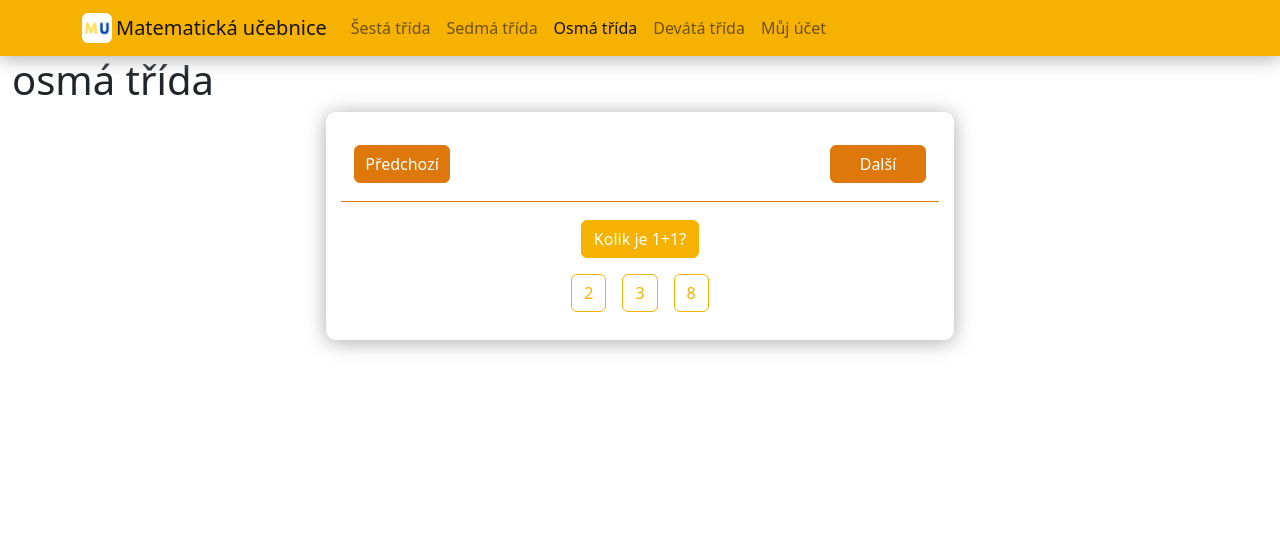
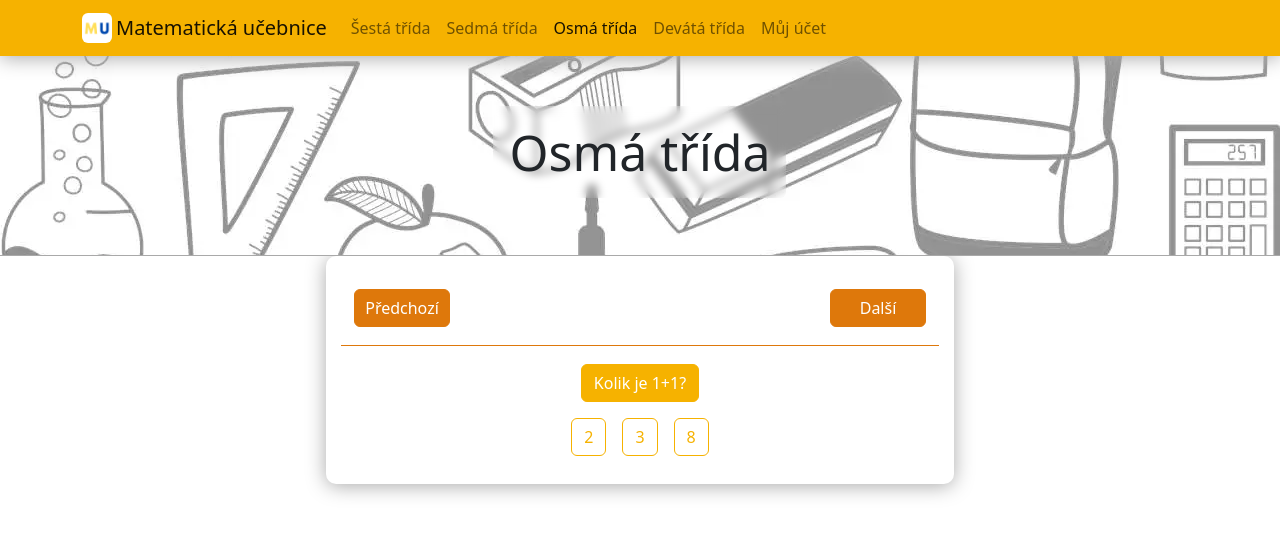
Before and after one commit to gyarab/2022-3e-matematicka_ucebnice, a Next.js app: page /class/eight in a window 1280 px wide. Shown: the top 534 px of the page. Built offline with nearby package versions, Linux system fonts and the light colour scheme.

Commit message:
HeroImage.jsx implemented; design update

```diff
--- /dev/null
+++ b/components/classes/HeroImage.jsx
@@ -0,0 +1,25 @@
+import Image from "next/image";
+import heroImageStyles from '../../styles/HeroImage.module.css'
+
+const HeroImage = ({imagePath, altText, description}) => {
+    return (
+        <div className={heroImageStyles.container}>
+            <div className={`${heroImageStyles.descriptionContainer} d-flex justify-content-center align-items-center`}>
+                <h1 className={`${heroImageStyles.description} rounded p-3`}>
+                    {description}
+                </h1>
+            </div>
+
+            <div className={heroImageStyles.imgContainer}>
+                <Image
+                    alt={altText}
+                    src={imagePath}
+                    layout={'fill'}
+                    objectFit={'cover'}
+                />
+            </div>
+        </div>
+    )
+}
+
+export default HeroImage
--- a/components/nav-bar/NavBar.jsx
+++ b/components/nav-bar/NavBar.jsx
@@ -1,10 +1,10 @@
 import Container from 'react-bootstrap/Container';
 import Nav from 'react-bootstrap/Nav';
 import Navbar from 'react-bootstrap/Navbar';
-import img from '../../public/android-chrome-512x512.png'
 import {useEffect, useState} from "react";
 import Image from "next/image";
 import {navBarImagePath} from "../../lib/frontend-env-variables";
+import navBarStyles from '../../styles/NavBar.module.css'
 
 /**
  * NAVIGATOR
@@ -17,10 +17,6 @@ import {navBarImagePath} from "../../lib/frontend-env-variables";
  * @constructor
  */
 const NavBar = ({activeRoute}) => {
-    /*
-    TODO -> implement marking current route
-    TODO -> redesign colors of this navbar (rewrite bootstrap variables)
-     */
 
     const [windowWidth, setWindowWidth] = useState(0)
 
@@ -30,9 +26,9 @@ const NavBar = ({activeRoute}) => {
     }, [])
 
     return (
-        <Navbar bg={"secondary"} expand={"lg"}>
+        <Navbar bg={"secondary"} expand={"lg"} className={navBarStyles.customNav}>
             <Container>
-                <Navbar.Brand href={"/homepage"} style={{display: 'flex'}} className={'align-items-center'}>
+                <Navbar.Brand href={"/homepage"} className={'d-flex align-items-center'}>
                     {
                         windowWidth > 330 &&
                         <>
--- a/lib/frontend-env-variables.js
+++ b/lib/frontend-env-variables.js
@@ -28,11 +28,7 @@ export const colorThemeDark = '#000000'
 export const dangerColor = 'red'
 export const successColor = 'green'
 
-/**
- * Image path for NavBar.jsx component
- *
- * - used to generate nav image
- *
- * @type {string}
- */
+// TODO -> docs
 export const navBarImagePath = '/android-chrome-512x512.png'
+export const heroImageAltText = 'obrázek školních pomůcek'
+export const heroImagePath = '/school-image.webp'
--- a/pages/class/eight.jsx
+++ b/pages/class/eight.jsx
@@ -1,11 +1,12 @@
 import NavBar from "../../components/nav-bar/NavBar";
 import CustomHead from "../../components/utils/CustomHead";
-import {colorThemeDark, colorThemeLight} from "../../lib/frontend-env-variables";
+import {colorThemeDark, colorThemeLight, heroImageAltText, heroImagePath} from "../../lib/frontend-env-variables";
 import CustomFooter from "../../components/utils/CustomFooter";
 import 'bootstrap/dist/css/bootstrap.min.css';
 import dynamic from 'next/dynamic'
 import {useEffect, useState} from "react";
 import LoadingSpinner from "../../components/utils/LoadingSpinner";
+import HeroImage from "../../components/classes/HeroImage";
 
 const ChooseCorrectAnswer = dynamic(() => import('../../components/games/choose-correct-answer/ChooseCorrectAnswer'), {
     loading: () => <LoadingSpinner/>
@@ -66,8 +67,12 @@ const EightClass = (props) => {
                 <NavBar
                     activeRoute={'/class/eight'}
                 />
+                <HeroImage
+                    imagePath={heroImagePath}
+                    altText={heroImageAltText}
+                    description={'Osmá třída'}
+                />
                 <div className={'container-fluid'}>
-                    <h1>osmá třída</h1>
                     <ChooseCorrectAnswer
                         game={game}
                     />
--- /dev/null
+++ b/styles/HeroImage.module.css
@@ -0,0 +1,25 @@
+.container {
+    z-index: 2;
+    width: 100%;
+    height: 200px;
+}
+
+.imgContainer {
+    position: relative;
+    overflow: hidden;
+    width: 100%;
+    height: 200px;
+    border-bottom: 0.25px solid darkgrey;
+}
+
+.descriptionContainer {
+    width: 100%;
+    height: 200px;
+    position: absolute;
+    z-index: 3;
+}
+
+.description {
+    font-size: 50px;
+    backdrop-filter: blur(4px);
+}
--- a/styles/NavBar.module.css
+++ b/styles/NavBar.module.css
@@ -0,0 +1,4 @@
+.customNav {
+    box-shadow: 0 2px 20px darkgrey;
+    z-index: 1;
+}
--- a/styles/globals.css
+++ b/styles/globals.css
@@ -4,8 +4,9 @@ main {
     overflow: hidden;
 }
 
-nav {
-   box-shadow: 0 2px 20px darkgrey;
+a, ul, li {
+    text-decoration: none;
+    list-style-type: none;
 }
 
 .darkShadow {
```
Also changed, not shown: pages/class/ninth.jsx (+7 -2 lines), pages/class/seventh.jsx (+8 -2 lines), pages/class/sixth.jsx (+8 -8 lines), public/school-image.webp (added), 1 other file (tests, documents, lock files or other folders).
